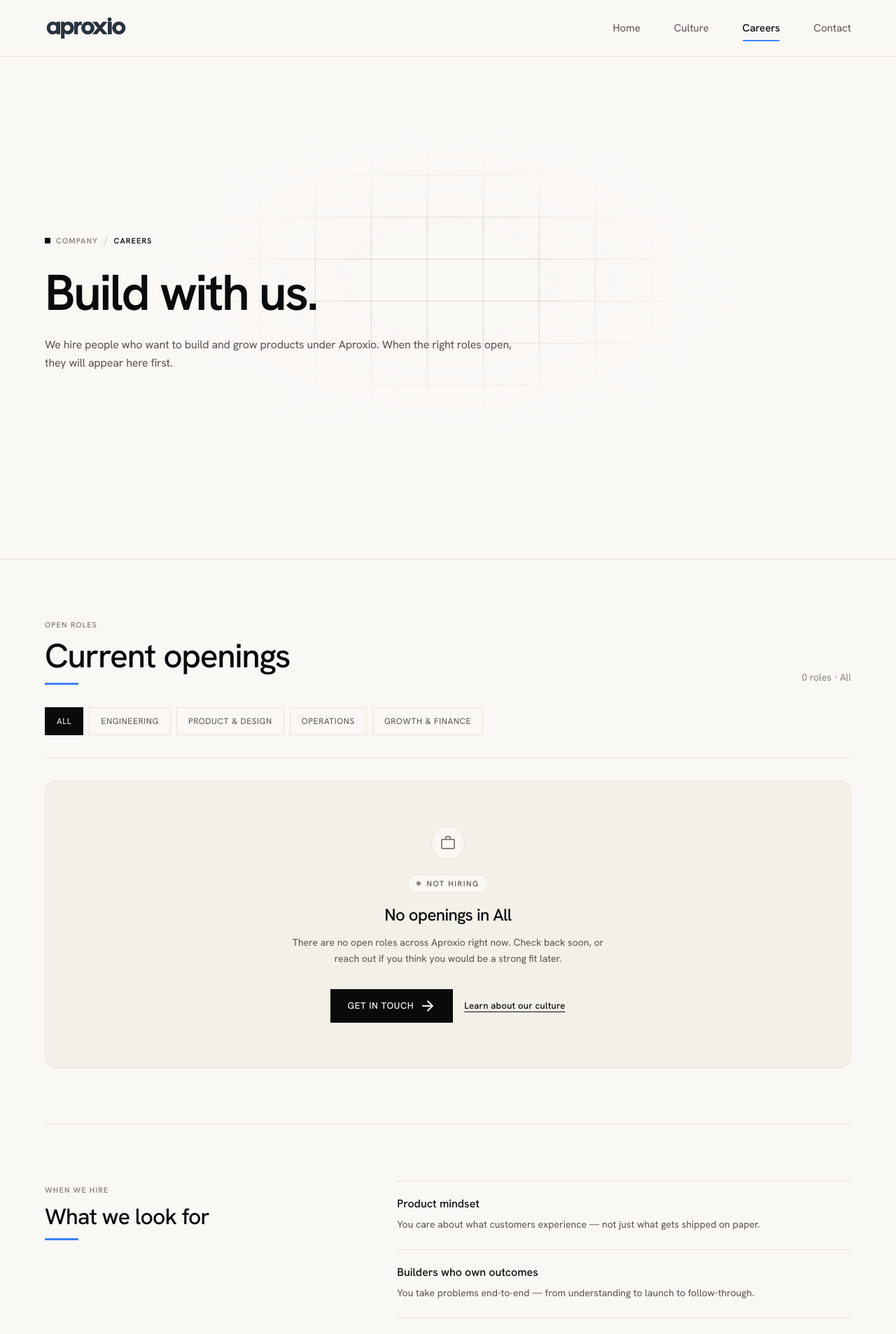
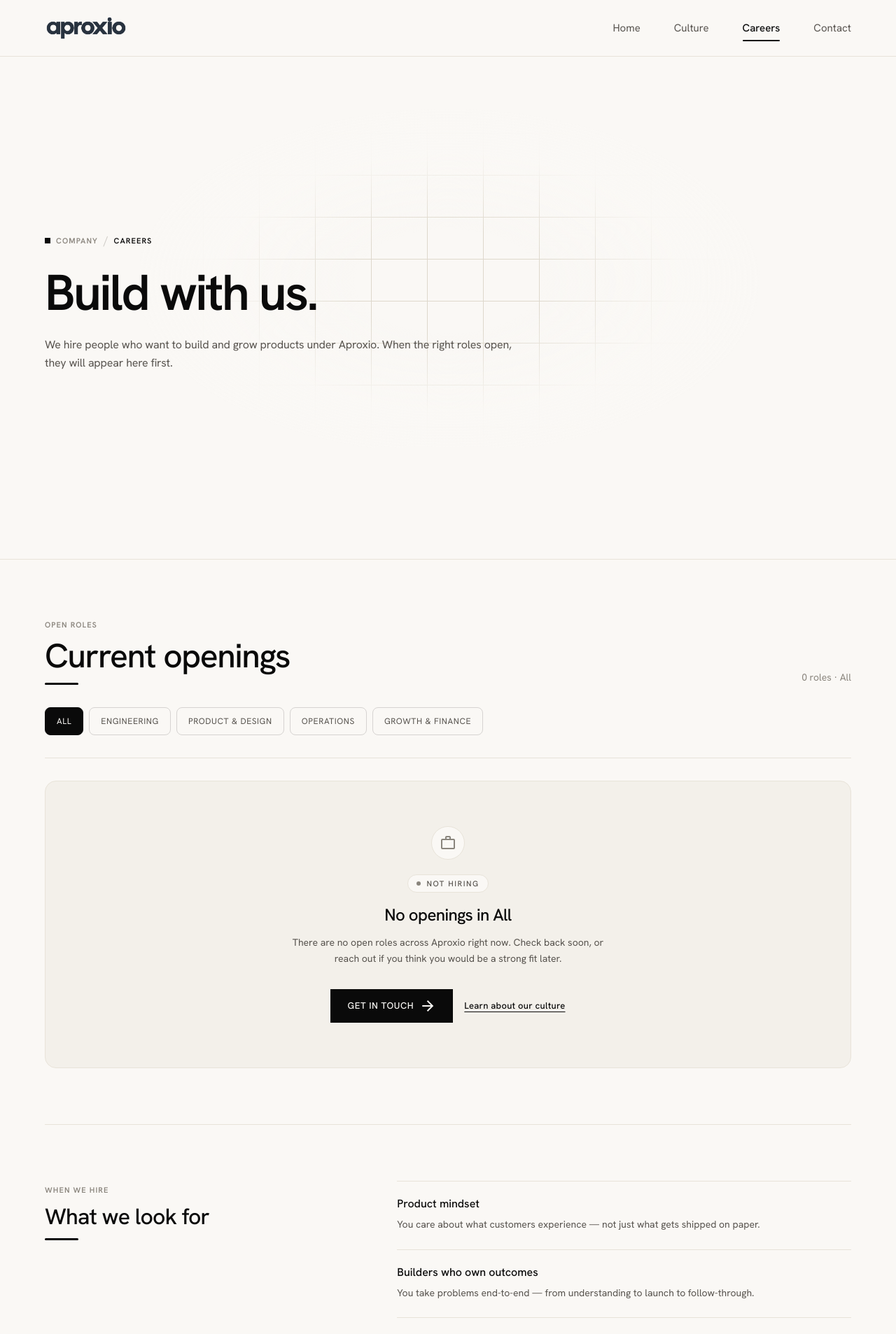
Before and after one commit to Aproxio/Aproxio, a React (Vite) app: page /careers in a window 1280 px wide. Shown: the top 1907 px of the page at 70% size. Built offline with nearby package versions, Linux system fonts and the light colour scheme.

Commit message:
style(ui): refine color scheme, button borders, and accent lines for minimalist design

```diff
--- a/src/components/Businesses/Businesses.tsx
+++ b/src/components/Businesses/Businesses.tsx
@@ -23,7 +23,7 @@ const Businesses: React.FC = () => {
         <h2 className="font-headline-lg text-headline-lg-mobile md:text-headline-lg font-medium text-text-primary tracking-tight">
           Our businesses
         </h2>
-        <div className="w-12 h-[3px] bg-[#3b82f6] mt-3" />
+        <div className="w-12 h-[3px] bg-text-primary rounded-full mt-3" />
         <p className="font-body-lg text-body-lg text-text-secondary leading-relaxed mt-5">
           Each product under Aproxio stands on its own — built to serve real customers,
           earn trust, and grow into something lasting. More will join over time.
@@ -118,7 +118,7 @@ const Businesses: React.FC = () => {
             ))}
           </div>
 
-          <span className="mt-9 inline-flex w-fit items-center gap-2.5 px-5 py-2.5 bg-text-primary text-canvas text-[13px] font-semibold tracking-wide uppercase transition-all duration-300 group-hover:gap-3.5 hover:bg-neutral-800">
+          <span className="mt-9 inline-flex w-fit items-center gap-2.5 px-5 py-2.5 bg-text-primary text-canvas text-[13px] font-semibold tracking-wide uppercase rounded-lg transition-all duration-300 group-hover:gap-3.5 hover:bg-neutral-800 shadow-sm">
             Learn more
             <span className="material-symbols-outlined text-[18px]">arrow_forward</span>
           </span>
--- a/src/components/CareersSection/CareersSection.tsx
+++ b/src/components/CareersSection/CareersSection.tsx
@@ -147,7 +147,7 @@ const CareersSection: React.FC = () => {
             <h2 className="font-headline-lg text-headline-lg-mobile md:text-headline-lg text-text-primary font-medium tracking-tight mt-2">
               Current openings
             </h2>
-            <div className="w-12 h-[3px] bg-[#3b82f6] mt-3" />
+            <div className="w-12 h-[3px] bg-text-primary rounded-full mt-3" />
           </div>
           <span className="font-body-md text-[14px] text-text-tertiary">
             0 roles · {activeLabel}
@@ -169,10 +169,10 @@ const CareersSection: React.FC = () => {
                 type="button"
                 aria-selected={active}
                 onClick={() => setSelectedDept(cat.id)}
-                className={`px-4 py-2.5 font-label-md text-[12px] uppercase tracking-wider transition-colors cursor-pointer border ${
+                className={`px-4 py-2.5 font-label-md text-[12px] uppercase tracking-wider rounded-lg transition-all duration-200 cursor-pointer border ${
                   active
-                    ? 'bg-text-primary text-canvas border-text-primary'
-                    : 'bg-transparent text-text-secondary border-hairline hover:text-text-primary hover:border-text-primary/40'
+                    ? 'bg-text-primary text-canvas border-text-primary shadow-xs'
+                    : 'bg-transparent text-text-secondary border-stone-300 hover:text-text-primary hover:border-text-primary'
                 }`}
               >
                 {cat.label}
@@ -232,7 +232,7 @@ const CareersSection: React.FC = () => {
             <h2 className="mt-2 font-headline-md text-headline-md text-text-primary font-medium tracking-tight">
               What we look for
             </h2>
-            <div className="w-12 h-[3px] bg-[#3b82f6] mt-3" />
+            <div className="w-12 h-[3px] bg-text-primary rounded-full mt-3" />
           </div>
 
           <ul className="lg:col-span-7 space-y-6">
--- a/src/components/ContactSection/ContactSection.tsx
+++ b/src/components/ContactSection/ContactSection.tsx
@@ -195,7 +195,7 @@ const ContactSection: React.FC = () => {
               href="tel:+919592850867"
               className="font-display text-lg sm:text-2xl md:text-3xl lg:text-4xl text-text-primary hover:text-text-secondary transition-colors duration-300 border-b border-transparent hover:border-text-secondary pb-1"
             >
-              +91 95928 50867
+              +91 8847696962
             </a>
           </div>
           <p className="mt-10 font-body-lg text-text-secondary max-w-xl mx-auto leading-relaxed">
--- a/src/components/FounderNote/FounderNote.tsx
+++ b/src/components/FounderNote/FounderNote.tsx
@@ -43,7 +43,7 @@ const FounderNote: React.FC = () => {
             <br className="hidden sm:block" />
             Ownership over process.
           </h2>
-          <div className="w-12 h-[3px] bg-[#3b82f6] mt-4" />
+          <div className="w-12 h-[3px] bg-text-primary rounded-full mt-4" />
 
           <blockquote className="mt-8 border-l-2 border-text-primary/20 pl-5">
             <p className="font-body-lg text-body-lg text-text-secondary leading-relaxed">
@@ -77,7 +77,7 @@ const FounderNote: React.FC = () => {
           <div className="mt-9 flex flex-col sm:flex-row sm:items-center gap-4 sm:gap-6">
             <Link
               to="/culture"
-              className="inline-flex items-center justify-center gap-2 px-6 py-3 bg-text-primary text-canvas font-label-md text-label-md uppercase tracking-wider hover:bg-neutral-800 transition-colors"
+              className="inline-flex items-center justify-center gap-2 px-6 py-3 bg-text-primary text-canvas font-label-md text-label-md uppercase tracking-wider rounded-lg hover:bg-neutral-800 transition-all duration-200 shadow-sm"
             >
               Our culture
               <span className="material-symbols-outlined text-[16px]">arrow_forward</span>
--- a/src/components/Hero/Hero.tsx
+++ b/src/components/Hero/Hero.tsx
@@ -137,14 +137,14 @@ const Hero: React.FC = () => {
             <a
               href="#projects"
               onClick={scrollToProjects}
-              className="inline-flex items-center justify-center gap-2 px-7 py-3.5 bg-text-primary text-canvas font-label-md text-label-md uppercase tracking-wider hover:bg-neutral-800 transition-colors focus-visible:outline focus-visible:outline-2 focus-visible:outline-offset-2 focus-visible:outline-text-primary"
+              className="inline-flex items-center justify-center gap-2 px-7 py-3.5 bg-text-primary text-canvas font-label-md text-label-md uppercase tracking-wider rounded-lg hover:bg-neutral-800 transition-all duration-200 shadow-sm focus-visible:outline focus-visible:outline-2 focus-visible:outline-offset-2 focus-visible:outline-text-primary"
             >
               Explore businesses
               <span className="material-symbols-outlined text-[18px]">arrow_downward</span>
             </a>
             <Link
               to="/contact"
-              className="inline-flex items-center justify-center gap-2 px-7 py-3.5 border border-hairline bg-transparent text-text-primary font-label-md text-label-md uppercase tracking-wider hover:border-text-primary transition-colors focus-visible:outline focus-visible:outline-2 focus-visible:outline-offset-2 focus-visible:outline-text-primary"
+              className="inline-flex items-center justify-center gap-2 px-7 py-3.5 border border-stone-300 bg-surface/60 text-text-primary font-label-md text-label-md uppercase tracking-wider rounded-lg hover:border-text-primary hover:bg-stone-100/70 transition-all duration-200 focus-visible:outline focus-visible:outline-2 focus-visible:outline-offset-2 focus-visible:outline-text-primary"
             >
               Get in touch
             </Link>
--- a/src/components/Navbar/Navbar.tsx
+++ b/src/components/Navbar/Navbar.tsx
@@ -96,7 +96,7 @@ const Navbar: React.FC = () => {
                 >
                   {item.label}
                   {active && (
-                    <span className="absolute bottom-0 left-0 w-full h-[2px] bg-[#3b82f6] rounded-full" />
+                    <span className="absolute bottom-0 left-0 w-full h-[2px] bg-text-primary rounded-full" />
                   )}
                 </Link>
               );
```
Also changed, not shown: src/components/CultureSection/CultureSection.tsx (+4 -4 lines), 1 other file (tests, documents, lock files or other folders).
